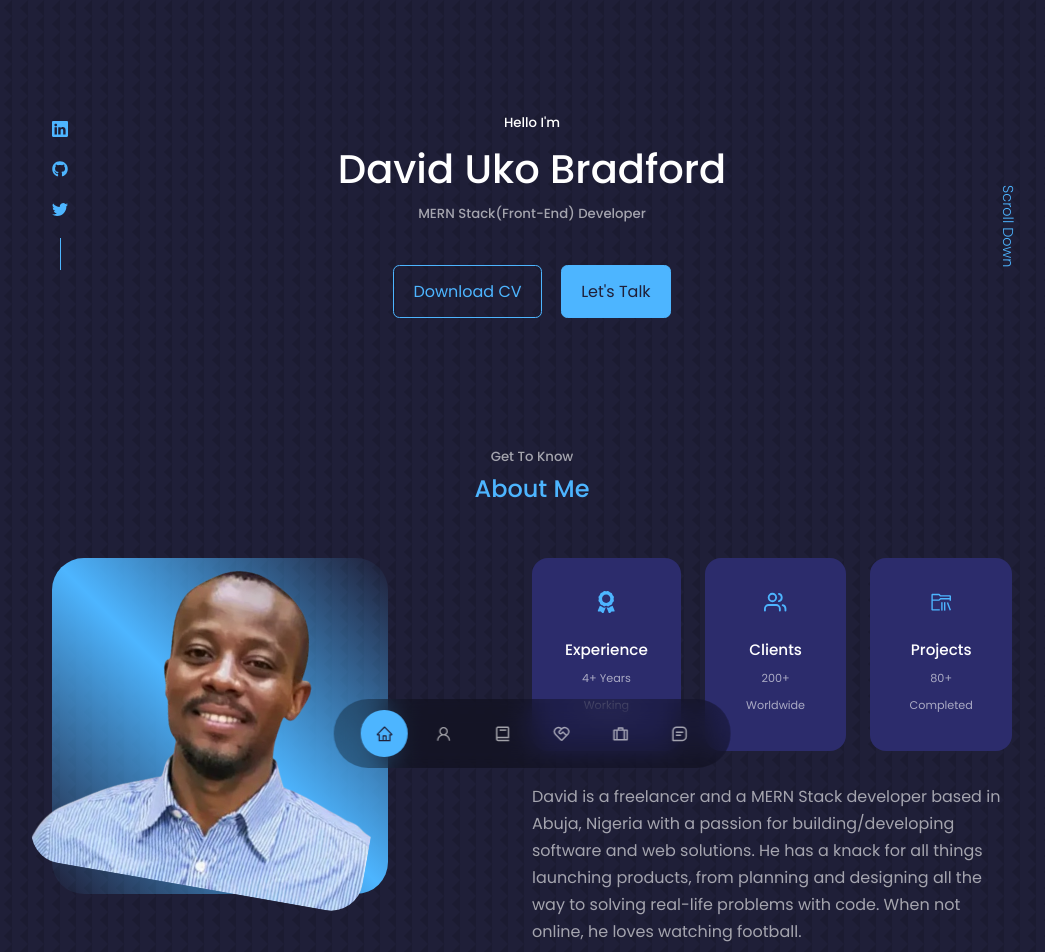
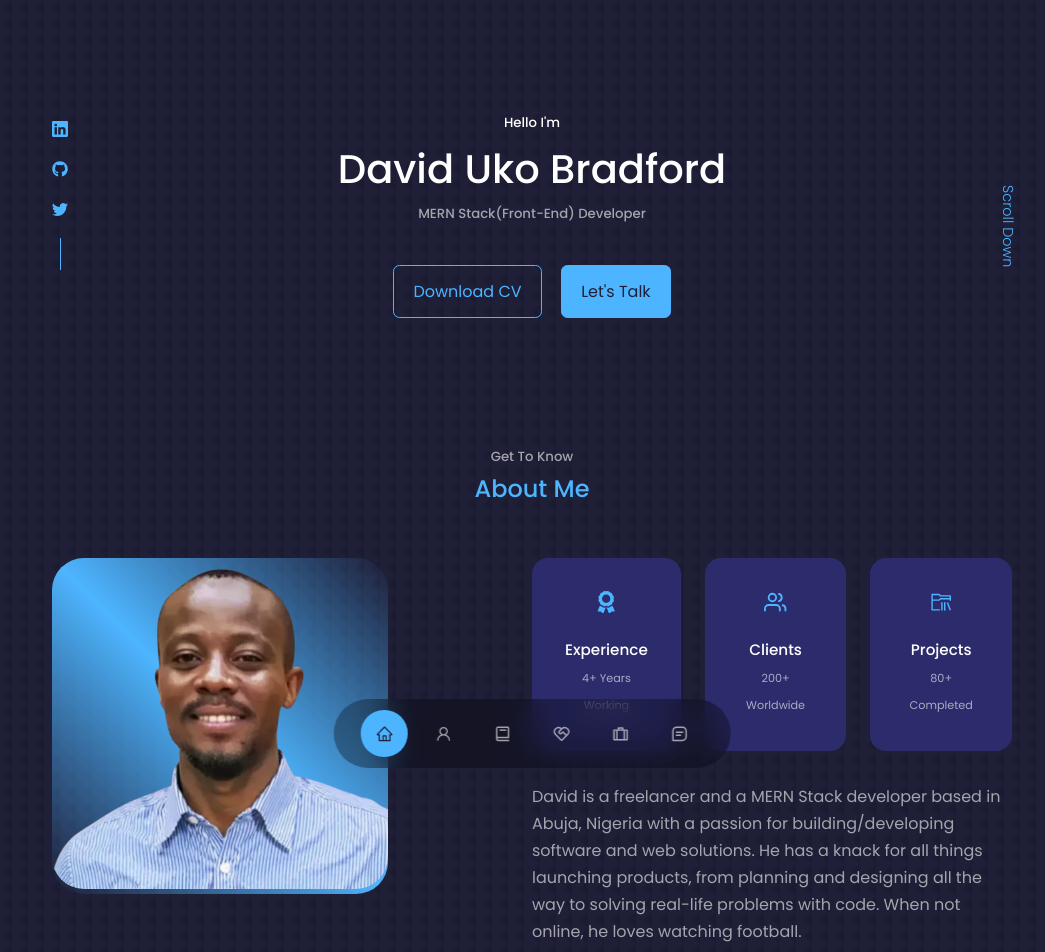
Before and after one commit to deviator53/Updated-Portfolio, a React (Create React App) app: page / in a window 1280 px wide. Shown: the top 952 px of the page, without its empty margins (108-1153 px from the left). Built offline with nearby package versions, Linux system fonts and the light colour scheme.

Commit message:
Adjust rotation of about section image

```diff
--- a/src/components/about/about.css
+++ b/src/components/about/about.css
@@ -16,11 +16,11 @@
 .about__me-image{
     border-radius: 2rem;
     overflow: hidden;
-    transform: rotate(10deg);
+    transform: rotate(0deg);
 
 }
 .about__me-image:hover{
-    transform: rotate(0deg);
+    transform: rotate(10deg);
 }
 .about__cards{
     display: grid;
```
